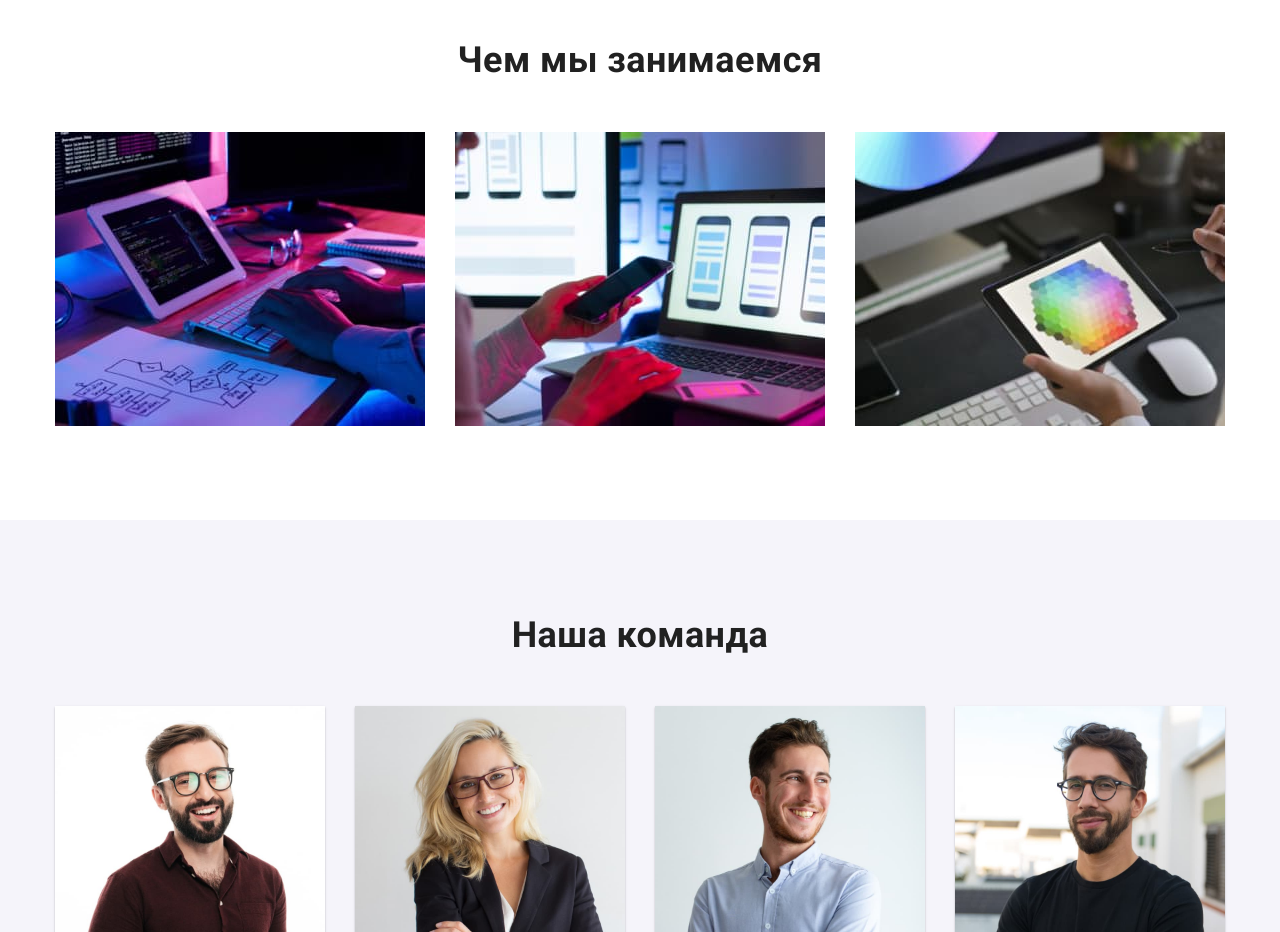
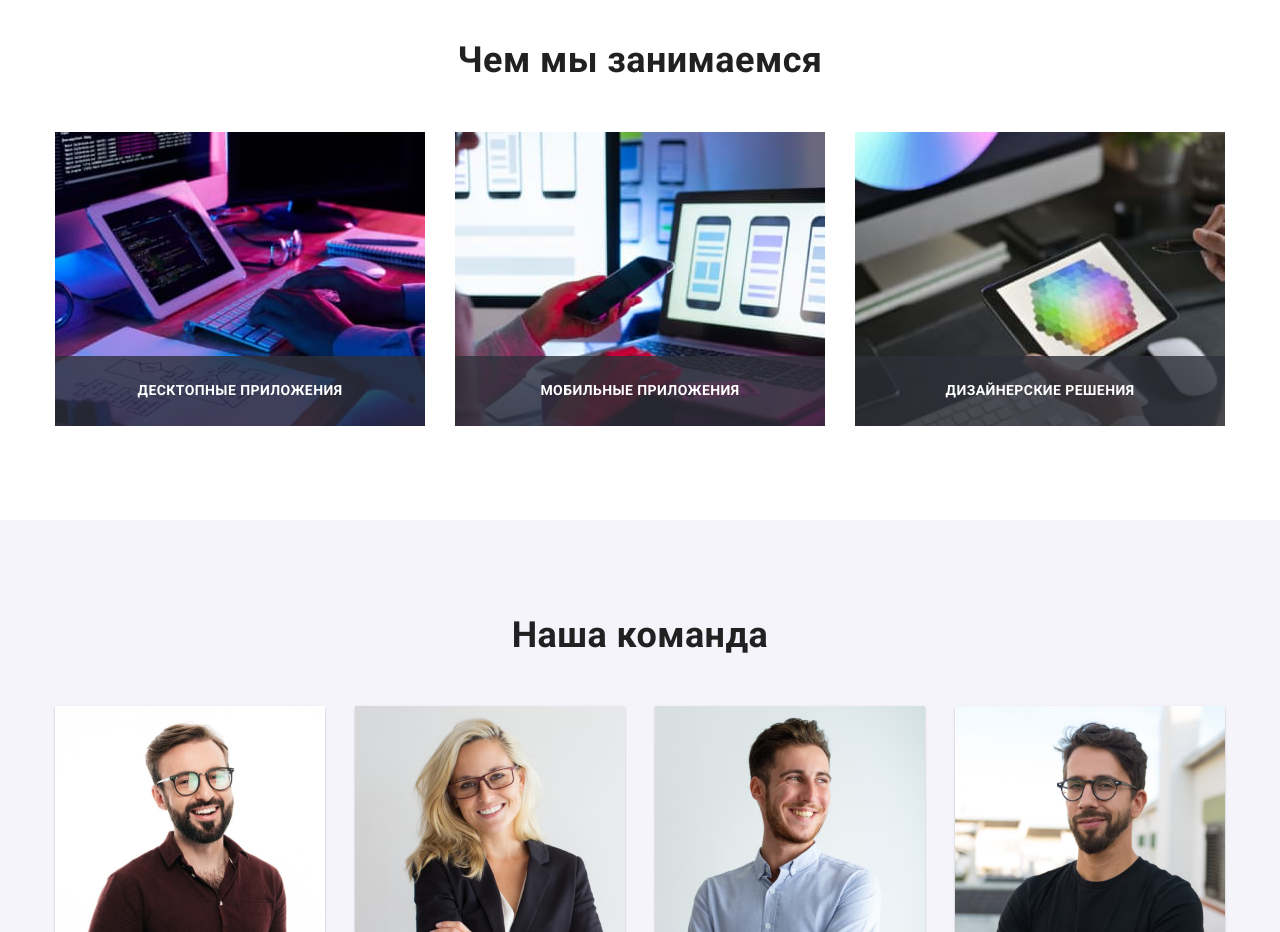
Before and after one commit to Dhannaa/goit-markup-hw-05, a plain HTML site: page index.html in a window 1280 px wide. Shown: the part 1080-2012 px from the top of the page. Drawn offline with nearby package versions, Linux system fonts and the light colour scheme.

Commit message:
Секція_чем_ми_займаємось

```diff
--- a/css/styles.css
+++ b/css/styles.css
@@ -194,6 +194,7 @@ p {
 .btn-primary:focus {
   background-color: #188ce8;
 }
+/*the modal section*/
 .backdrop {
   position: fixed;
   top: 0;
@@ -297,8 +298,33 @@ img {
   display: flex;
 }
 
+.work-item {
+  position: relative;
+}
 .work-item:not(:last-child) {
   margin-right: var(--card-set-gap);
+}
+
+.work-thumb {
+  position: absolute;
+  left: 0;
+  top: 224px;
+
+  width: 370px;
+  height: 70px;
+  display: flex;
+  justify-content: center;
+  align-items: center;
+  padding-top: 27px;
+  padding-bottom: 27px;
+  background-color: rgba(47, 48, 58, 0.8);
+}
+.work-title {
+  font-weight: 700;
+  font-size: 14px;
+  text-align: center;
+  text-transform: uppercase;
+  color: var(--primary-white-color);
 }
 .section-text,
 .address-text {
--- a/index.html
+++ b/index.html
@@ -115,11 +115,23 @@
                 <h2 class="section-title">Чем мы занимаемся</h2>
                 <ul class="work-list">
                     <Li class="work-item"><img src="./images/box1.jpg" alt="Програмист работает на своем робочем месте"
-                            width="370"> </Li>
+                            width="370">
+                            <div class="work-thumb">
+                              <h3 class="work-title">Десктопные приложения</h3>
+                            </div>
+                    </Li>
                     <Li class="work-item"><img src="./images/box2.jpg"
-                            alt="Веб-дизайнер разрабатывает интерфейс для смартфона" width="370"> </Li>
+                            alt="Веб-дизайнер разрабатывает интерфейс для смартфона" width="370">
+                            <div class="work-thumb">
+                                <h3 class="work-title">Мобильные приложения</h3>
+                            </div>
+                        </Li>
                     <Li class="work-item"><img src="./images/box3.jpg"
-                            alt="Дизайнер-художник подбирает цвета на графическом планшете " width="370"> </Li>
+                            alt="Дизайнер-художник подбирает цвета на графическом планшете " width="370">
+                            <div class="work-thumb">
+                                <h3 class="work-title">Дизайнерские решения</h3>
+                            </div>
+                        </Li>
                 </ul>
             </div>
         </section>
```
